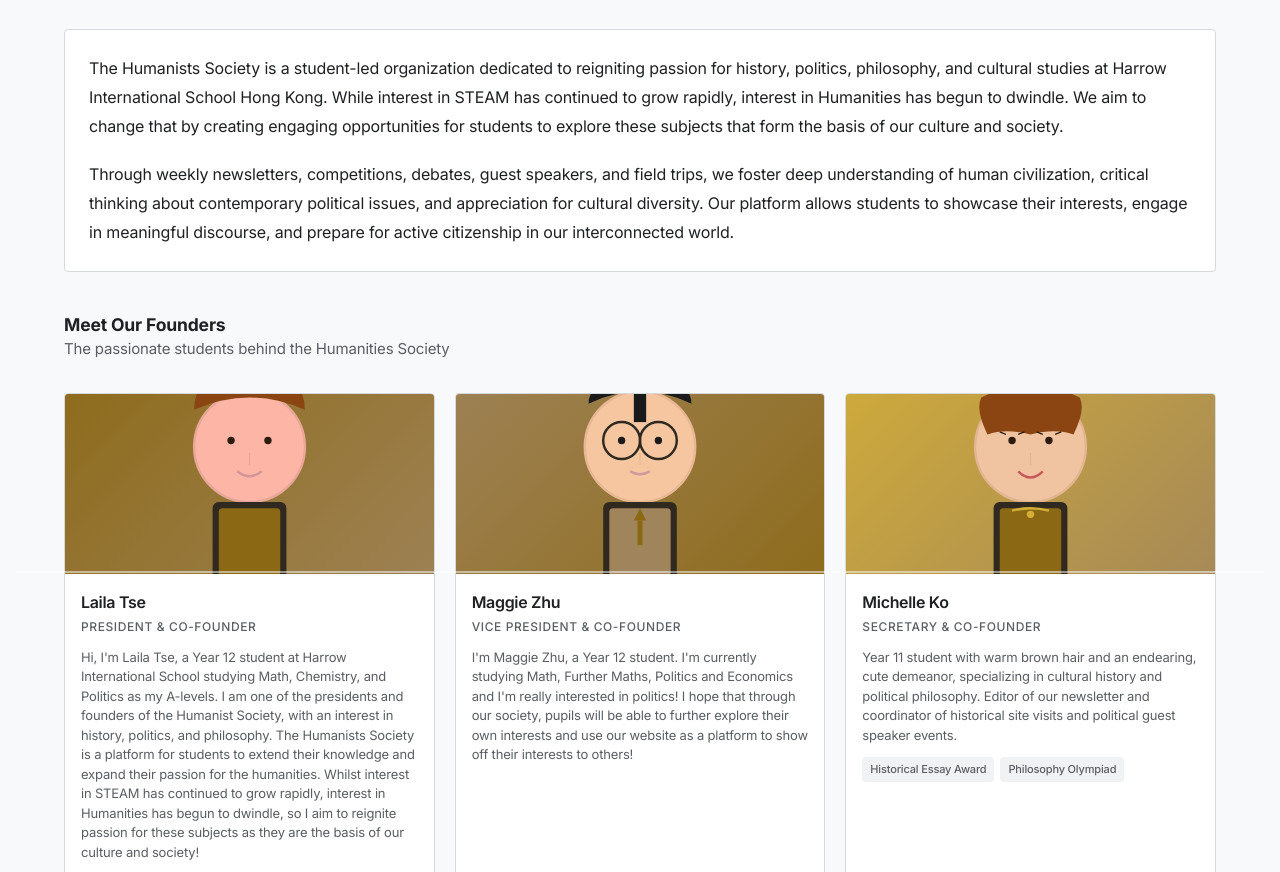
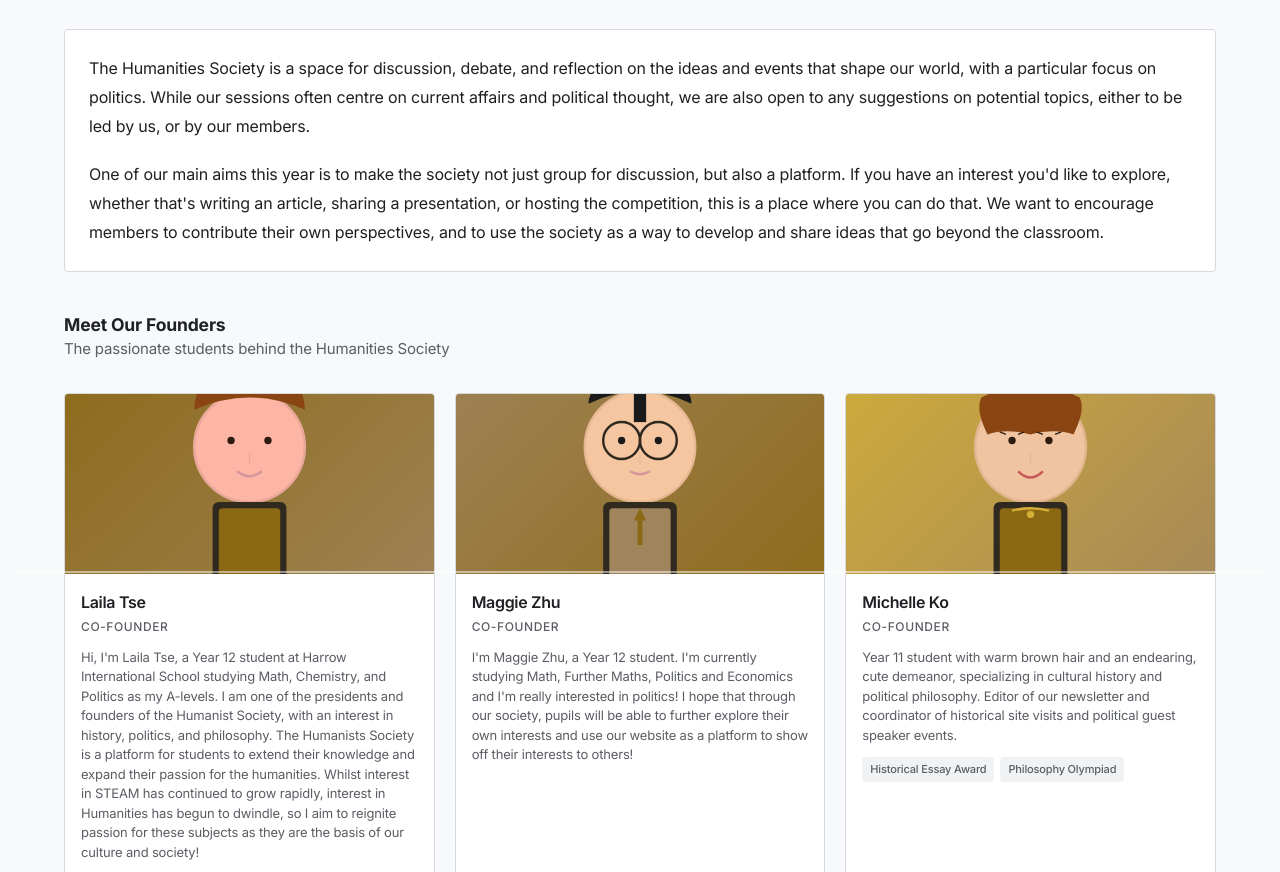
Before and after one commit to hponmm/Humanities-Society, a website: page index.html in a window 1280 px wide. Shown: the part 228-1100 px from the top of the page. Drawn offline with Linux system fonts and the light colour scheme; no server answers.

Commit message:
Update founder titles and society introduction
- Change all founder titles to simply 'Co-Founder'
- Update society introduction to focus on discussion, debate, and politics
- Emphasize the society as a platform for member contributions
- Highlight openness to member-led sessions and various formats

```diff
--- a/index.html
+++ b/index.html
@@ -164,8 +164,8 @@
                 </div>
 
                 <div class="mission-statement" style="margin-bottom: 40px;">
-                    <p style="font-size: 16px; line-height: 1.8; color: var(--text); margin-bottom: 20px;">The Humanists Society is a student-led organization dedicated to reigniting passion for history, politics, philosophy, and cultural studies at Harrow International School Hong Kong. While interest in STEAM has continued to grow rapidly, interest in Humanities has begun to dwindle. We aim to change that by creating engaging opportunities for students to explore these subjects that form the basis of our culture and society.</p>
-                    <p style="font-size: 16px; line-height: 1.8; color: var(--text);">Through weekly newsletters, competitions, debates, guest speakers, and field trips, we foster deep understanding of human civilization, critical thinking about contemporary political issues, and appreciation for cultural diversity. Our platform allows students to showcase their interests, engage in meaningful discourse, and prepare for active citizenship in our interconnected world.</p>
+                    <p style="font-size: 16px; line-height: 1.8; color: var(--text); margin-bottom: 20px;">The Humanities Society is a space for discussion, debate, and reflection on the ideas and events that shape our world, with a particular focus on politics. While our sessions often centre on current affairs and political thought, we are also open to any suggestions on potential topics, either to be led by us, or by our members.</p>
+                    <p style="font-size: 16px; line-height: 1.8; color: var(--text);">One of our main aims this year is to make the society not just group for discussion, but also a platform. If you have an interest you'd like to explore, whether that's writing an article, sharing a presentation, or hosting the competition, this is a place where you can do that. We want to encourage members to contribute their own perspectives, and to use the society as a way to develop and share ideas that go beyond the classroom.</p>
                 </div>
 
                 <div class="section-header">
@@ -179,7 +179,7 @@
                         </div>
                         <div class="founder-info">
                             <h3>Laila Tse</h3>
-                            <p class="founder-role">President & Co-Founder</p>
+                            <p class="founder-role">Co-Founder</p>
                             <p class="founder-bio">Hi, I'm Laila Tse, a Year 12 student at Harrow International School studying Math, Chemistry, and Politics as my A-levels. I am one of the presidents and founders of the Humanist Society, with an interest in history, politics, and philosophy. The Humanists Society is a platform for students to extend their knowledge and expand their passion for the humanities. Whilst interest in STEAM has continued to grow rapidly, interest in Humanities has begun to dwindle, so I aim to reignite passion for these subjects as they are the basis of our culture and society!</p>
                             <div class="founder-achievements">
                                 <span class="achievement">Head Editor of the Humanities Harrovian</span>
@@ -192,7 +192,7 @@
                         </div>
                         <div class="founder-info">
                             <h3>Maggie Zhu</h3>
-                            <p class="founder-role">Vice President & Co-Founder</p>
+                            <p class="founder-role">Co-Founder</p>
                             <p class="founder-bio">I'm Maggie Zhu, a Year 12 student. I'm currently studying Math, Further Maths, Politics and Economics and I'm really interested in politics! I hope that through our society, pupils will be able to further explore their own interests and use our website as a platform to show off their interests to others!</p>
                         </div>
                     </div>
@@ -202,7 +202,7 @@
                         </div>
                         <div class="founder-info">
                             <h3>Michelle Ko</h3>
-                            <p class="founder-role">Secretary & Co-Founder</p>
+                            <p class="founder-role">Co-Founder</p>
                             <p class="founder-bio">Year 11 student with warm brown hair and an endearing, cute demeanor, specializing in cultural history and political philosophy. Editor of our newsletter and coordinator of historical site visits and political guest speaker events.</p>
                             <div class="founder-achievements">
                                 <span class="achievement">Historical Essay Award</span>
```
